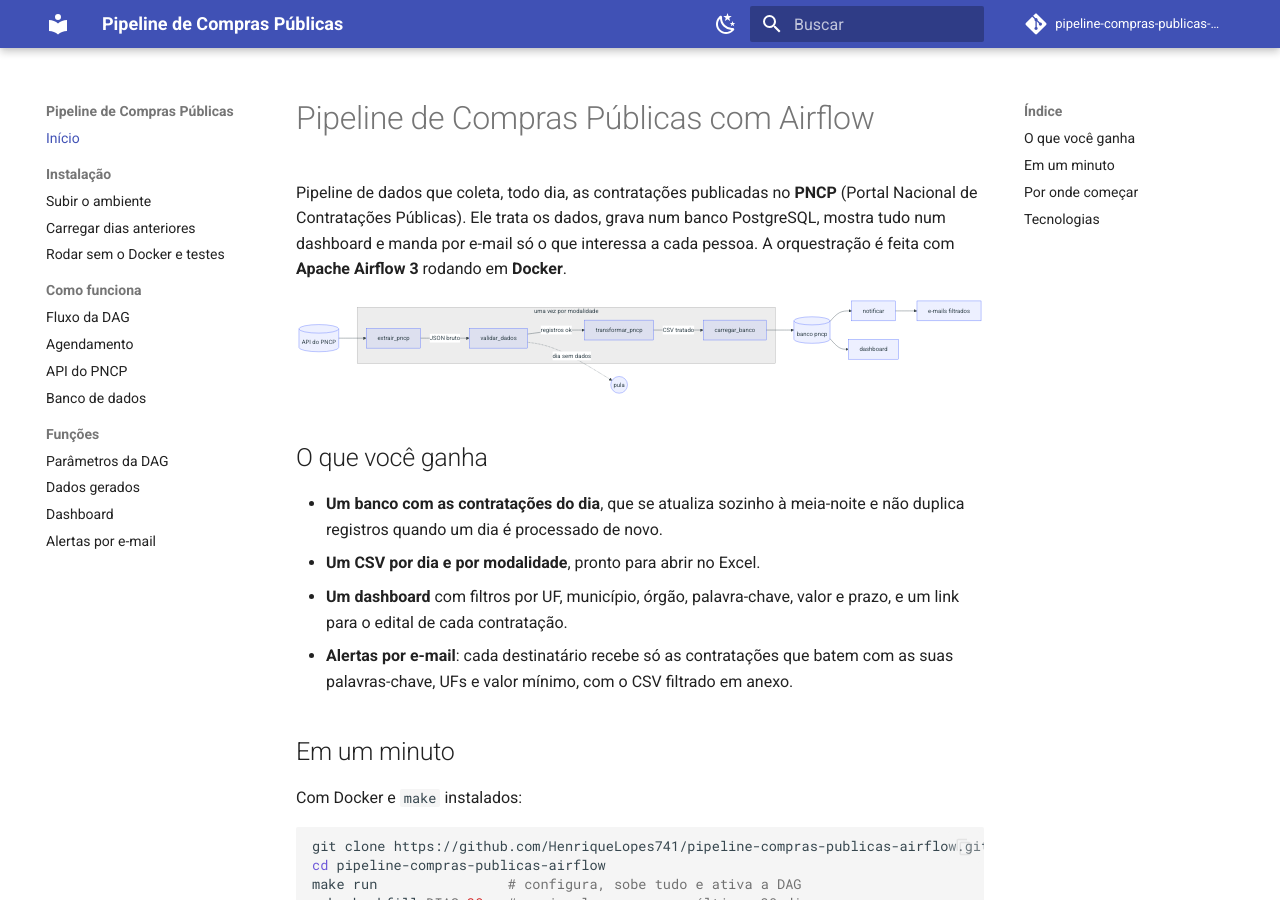
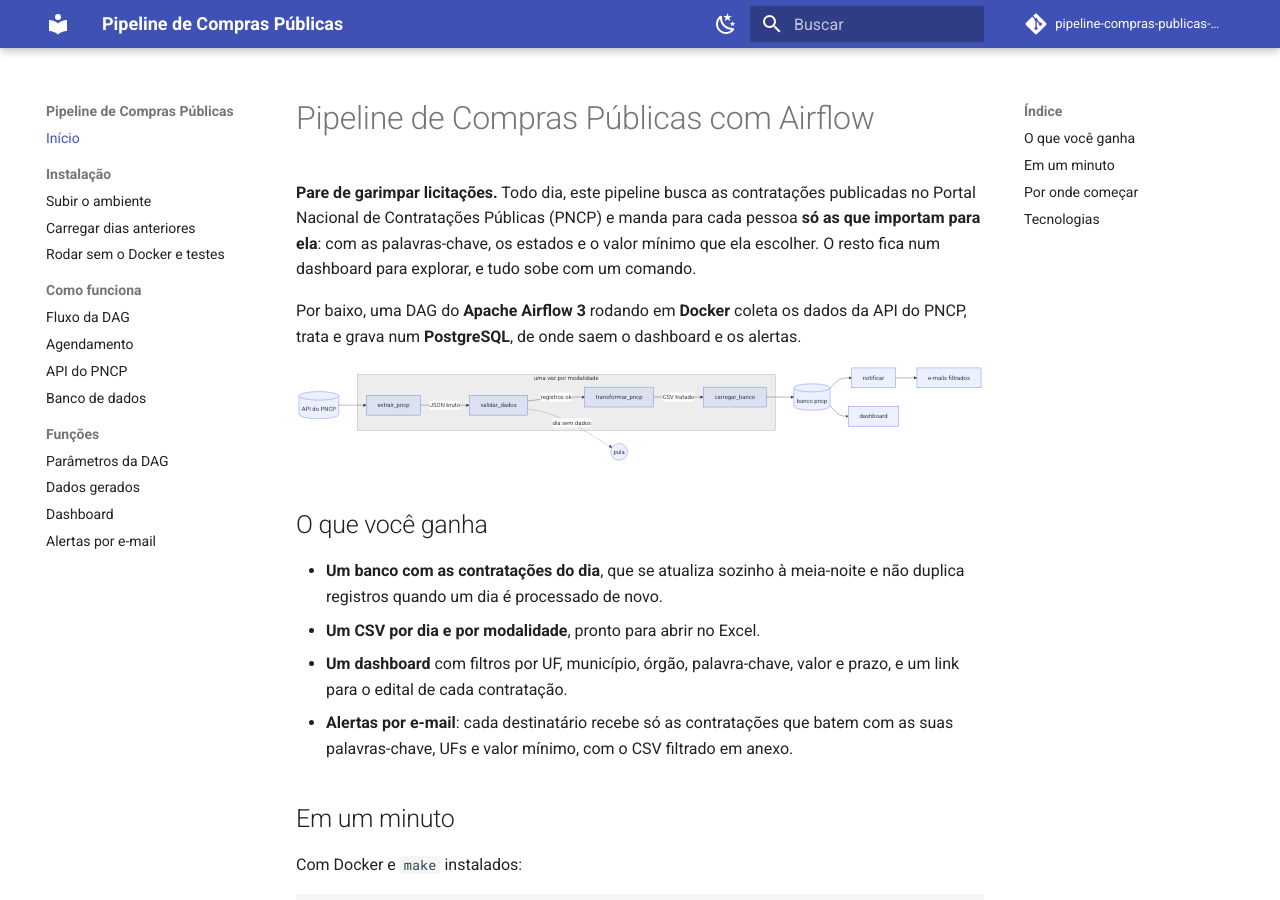
Before and after one commit to HenriqueLopes741/Radar-de-Licitacoes, an MkDocs documentation site: the page built from docs/index.md, in a window 1280 px wide and 900 px high. Built offline with MkDocs 1.6.1 and Material for MkDocs 9.7.7, drawn with Linux system fonts in a browser that asks for light colours; comment, search, counter and statistics services are not loaded.

Commit message:
docs: apresentação mais convidativa e atalhos para a documentação

````diff
--- a/docs/index.md
+++ b/docs/index.md
@@ -1,6 +1,8 @@
 # Pipeline de Compras Públicas com Airflow
 
-Pipeline de dados que coleta, todo dia, as contratações publicadas no **PNCP** (Portal Nacional de Contratações Públicas). Ele trata os dados, grava num banco PostgreSQL, mostra tudo num dashboard e manda por e-mail só o que interessa a cada pessoa. A orquestração é feita com **Apache Airflow 3** rodando em **Docker**.
+**Pare de garimpar licitações.** Todo dia, este pipeline busca as contratações publicadas no Portal Nacional de Contratações Públicas (PNCP) e manda para cada pessoa **só as que importam para ela**: com as palavras-chave, os estados e o valor mínimo que ela escolher. O resto fica num dashboard para explorar, e tudo sobe com um comando.
+
+Por baixo, uma DAG do **Apache Airflow 3** rodando em **Docker** coleta os dados da API do PNCP, trata e grava num **PostgreSQL**, de onde saem o dashboard e os alertas.
 
 ```mermaid
 flowchart LR
````
Also changed, not shown: README.md (+4 -2 lines).
